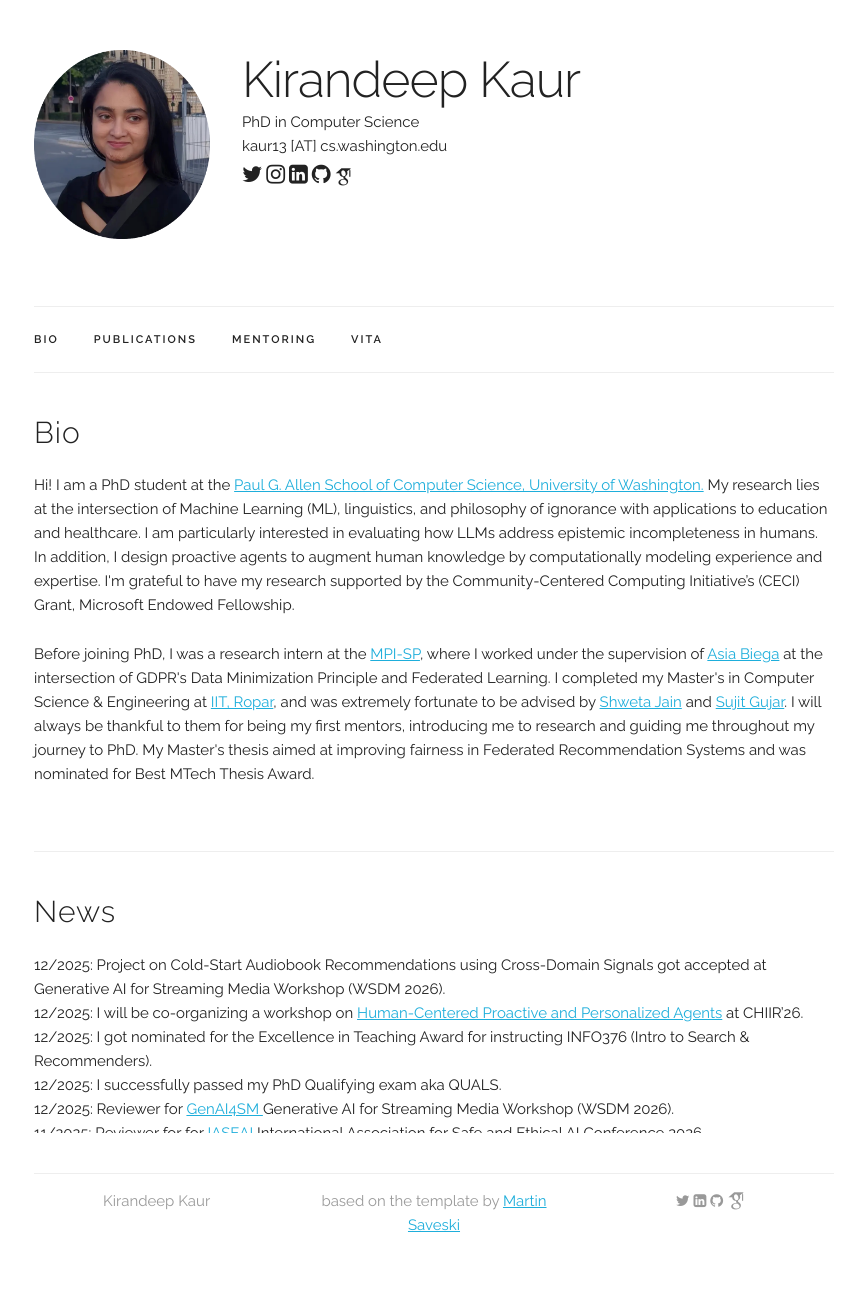
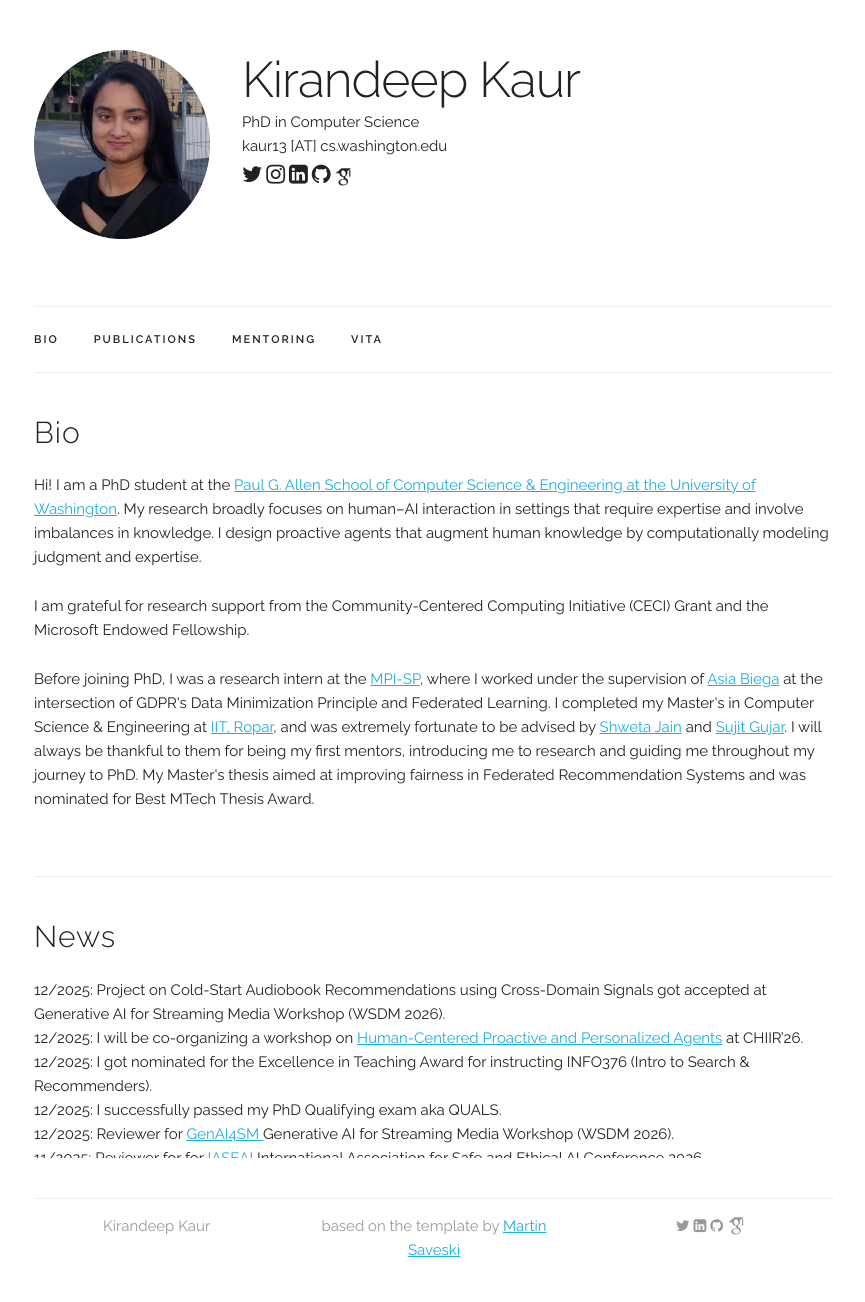
Before and after one commit to i-kiran/i-kiran.github.io, a Jekyll site: the page built from index.html, in a window 1280 px wide. Shown: the whole page, without its empty margins (206-1071 px from the left). Built offline with Jekyll 4.4.1, drawn with Linux system fonts in a browser that asks for light colours; some web fonts are replaced; before the commit the page ends 1277 px from its top, so only the background shows below that.

Commit message:
Update research bio and funding acknowledgment

```diff
--- a/index.html
+++ b/index.html
@@ -7,11 +7,11 @@ title: Home
   <h4>Bio</h4>
 
   <p>
-  Hi! I am a PhD student at the <a href="https://www.cs.washington.edu/" target="_blank">Paul G. Allen School of Computer Science, University of Washington.</a>
-    My research lies at the intersection of Machine Learning (ML), linguistics, and philosophy of ignorance with applications to education and healthcare.
-    I am particularly interested in evaluating how LLMs address epistemic incompleteness in humans. In addition, I design proactive agents to augment human knowledge by computationally
-    modeling experience and expertise. I'm grateful to have my research supported by the Community-Centered Computing Initiative’s (CECI) Grant, Microsoft Endowed Fellowship.
+  Hi! I am a PhD student at the <a href="https://www.cs.washington.edu/" target="_blank">Paul G. Allen School of Computer Science &amp; Engineering at the University of Washington</a>. My research broadly focuses on human–AI interaction in settings that require expertise and involve imbalances in knowledge. I design proactive agents that augment human knowledge by computationally modeling judgment and expertise.
+  </p>
 
+  <p>
+  I am grateful for research support from the Community-Centered Computing Initiative (CECI) Grant and the Microsoft Endowed Fellowship.
   </p>
 
   <p>
```
